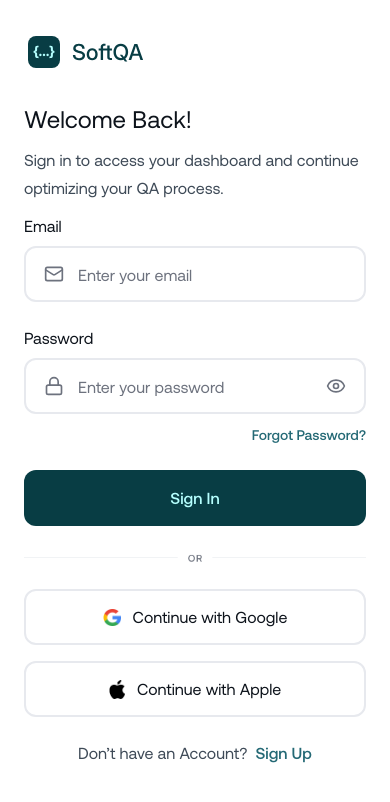
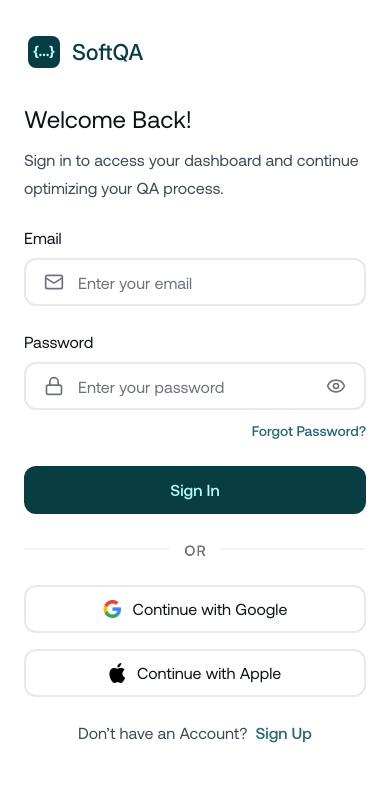
Before and after one commit to azkaanasiyya/softqa, a Next.js app: page /auth/sign-in in a window 390 px wide. Shown: the top 802 px of the page. Built offline with nearby package versions, Linux system fonts and the light colour scheme.

Commit message:
style(auth): adjust sizing and spacing

```diff
--- a/src/components/custom/inputemail.tsx
+++ b/src/components/custom/inputemail.tsx
@@ -27,7 +27,7 @@ export function InputEmail(props: React.ComponentProps<typeof Input>) {
             props.onBlur?.(e)
             }}
             className={cn(
-            "w-full h-14 border-2 border-grayscale-100 p-4 pl-[52px] text-[16px] leading-6 rounded-[12px]",
+            "w-full h-12 md:h-14 border-2 border-grayscale-100 p-4 pl-[52px] text-[16px] leading-6 rounded-[12px]",
             isFocused && "border-primary-500 text-grayscale-900",
             props.className
             )}
--- a/src/components/custom/inputpassword.tsx
+++ b/src/components/custom/inputpassword.tsx
@@ -43,7 +43,7 @@ export function InputPassword(props: React.ComponentProps<typeof Input>) {
           props.onBlur?.(e)
         }}
         className={cn(
-          "w-full h-14 border-2 border-grayscale-100 appearance-none p-4 pl-[52px] pr-[44px] text-[16px] leading-6 rounded-[12px]",
+          "w-full h-12 md:h-14 border-2 border-grayscale-100 appearance-none p-4 pl-[52px] pr-[44px] text-[16px] leading-6 rounded-[12px]",
           isFocused && "border-primary-500 text-grayscale-900",
           props.className,
           "hide-password-toggle"
--- a/src/components/custom/inputuser.tsx
+++ b/src/components/custom/inputuser.tsx
@@ -27,7 +27,7 @@ export function InputUser(props: React.ComponentProps<typeof Input>) {
             props.onBlur?.(e)
             }}
             className={cn(
-            "w-full h-14 border-2 border-grayscale-100 p-4 pl-[52px] text-[16px] leading-6 rounded-[12px]",
+            "w-full h-12 md:h-14 border-2 border-grayscale-100 p-4 pl-[52px] text-[16px] leading-6 rounded-[12px]",
             isFocused && "border-primary-500 text-grayscale-900",
             props.className
             )}
--- a/src/components/forgot/hero.tsx
+++ b/src/components/forgot/hero.tsx
@@ -7,8 +7,8 @@ import FadeInSection from "../animation/fadein";
 export default function ForgotHero() {
     return (
         <div className="bg-primary-50 w-screen h-screen flex flex-col justify-center px-6 md:px-8 lg:p-0 items-center">
-            <FadeInSection delay={0.5} className="bg-base-white rounded-[12px] max-w-[580px] w-full py-8 md:py-10 px-6 md:px-12 flex flex-col items-center gap-4">
-                <div className="felx flex-col gap-6">
+            <FadeInSection delay={0.5} className="bg-base-white rounded-[12px] lg:max-w-[580px] w-full py-8 md:py-10 px-6 md:px-12 flex flex-col items-center gap-4">
+                <div className="flex flex-col gap-8">
                     <div className="flex flex-col gap-4">
                        <h4 className="text-[24px] md:text-[32px] leading-[30px] md:leading-10 text-grayscale-900 text-center">Password recovery</h4>
                        <p className="text-[16px] md:text-[18px] leading-7 md:leading-8 text-grayscale-600 text-center">Enter your account&apos;s email and we&apos;ll send you an email to reset the password.</p>
@@ -18,7 +18,7 @@ export default function ForgotHero() {
                             <span className="text-[16px] leading-6 text-grayscale-900">Email Address</span>
                             <InputEmail placeholder="Enter your email"/>
                         </div>
-                        <Button variant="request" size="medium" className="w-full text-cyan-500 cursor-pointer">Send Email</Button>
+                        <Button variant="request" size="medium" className="w-full text-cyan-500 cursor-pointer h-[48px] md:h-full">Send Email</Button>
                     </div>
                 </div>
                 <div className="flex flex-row gap-2 items-center">
--- a/src/components/sign-in/hero.tsx
+++ b/src/components/sign-in/hero.tsx
@@ -7,14 +7,14 @@ import FadeInSection from "../animation/fadein";
 
 export default function SignInHero() {
     return (
-        <div className="flex flex-col justify-center w-full items-center">
+        <div className="flex flex-col justify-center w-screen items-center">
             <FadeInSection delay={0.5} className="flex flex-col items-center lg:items-start lg:flex-row max-w-[1720px] w-full lg:gap-[124px] py-8 md:pt-12 px-6 md:px-8 lg:py-0 lg:pr-0 lg:pl-[124px] lg:mx-auto">
-                <div className="lg:pt-[45px] md:pb-[152px] lg:pb-[124px] flex flex-col gap-8 md:gap-[88px] lg:gap-24 items-start w-full">
+                <div className="lg:pt-[45px] md:pb-[152px] lg:pb-[124px] flex flex-col gap-8 md:gap-[88px] lg:gap-24 items-start w-full lg:max-w-[488px]">
                     <Link href="/" className="cursor-pointer">
                         <Image src="/logo.svg" alt="logo" width={148.8} height={48} className="lg:w-[148.8px] lg:h-[48px] w-[124px] h-[40px]"/>
                     </Link>
                     <div className="flex flex-col items-center gap-6 w-full lg:max-w-[488px]">
-                        <FadeInSection delay={0.5} className="flex flex-col gap-3 md:gap-12 lg:gap-8 w-full">
+                        <FadeInSection delay={0.5} className="flex flex-col gap-6 md:gap-12 lg:gap-8 w-full">
                             <div className="flex flex-col gap-3 lg:gap-4">
                                 <h4 className="text-[24px] md:text-[32px] leading-[30px] md:leading-10 text-grayscale-900">Welcome Back!</h4>
                                 <span className="text-[16px] md:text-[18px] leading-7 md:leading-8 text-grayscale-600">Sign in to access your dashboard and continue optimizing your QA process.</span>
@@ -33,17 +33,19 @@ export default function SignInHero() {
                                         <span className="text-[14px] leading-[22px] font-medium text-primary-500 text-end">Forgot Password?</span>
                                     </Link>
                                 </div>
-                                <Button variant="request" size="medium" className="w-full text-cyan-500 cursor-pointer">Sign In</Button>
+                                <Button variant="request" size="medium" className="w-full text-cyan-500 cursor-pointer h-[48px] md:h-full">Sign In</Button>
                             </div>
                         </FadeInSection>
                         <FadeInSection delay={0.5} className="flex flex-col items-center gap-6 w-full">
-                            <Image src="/auth/or.png" alt="image" width={488} height={22}  className="lg:w-[488px] lg:h-[22px] w-full h-full"/>
+                            <Image src="/auth/or.png" alt="image" width={488} height={22} className="hidden lg:block w-full h-full"/>
+                            <Image src="/auth/or-tablet.png" alt="image" width={704} height={22} className="hidden md:block lg:block w-full h-full"/>
+                            <Image src="/auth/or-mobile.png" alt="image" width={327} height={22} className="block md:hidden w-full h-full"/>
                             <div className="flex flex-col items-center gap-4 w-full">
-                                <div className="cursor-pointer flex items-center justify-center gap-3 w-full lg:max-w-[488px] px-6 py-5 rounded-[12px] border-2 border-grayscale-100 h-14">
+                                <div className="cursor-pointer flex items-center justify-center gap-3 w-full lg:max-w-[488px] px-6 py-3 md:py-5 rounded-[12px] border-2 border-grayscale-100 h-12 md:h-14">
                                     <Image src="/auth/google.png" alt="image" width={18} height={18} />
                                     <span className="text-[16px] leading-6 text-grayscale-900">Continue with Google</span>
                                 </div>
-                                <div className="cursor-pointer flex justify-center gap-3 items-center w-full lg:max-w-[488px] px-6 py-5 rounded-[12px] border-2 border-grayscale-100 h-14">
+                                <div className="cursor-pointer flex justify-center gap-3 items-center w-full lg:max-w-[488px] px-6 py-3 md:py-5 rounded-[12px] border-2 border-grayscale-100 h-12 md:h-14">
                                     <Image src="/auth/apple.png" alt="image" width={16.28} height={20} />
                                     <span className="text-[16px] leading-6 text-grayscale-900">Continue with Apple</span>
                                 </div>
@@ -57,7 +59,7 @@ export default function SignInHero() {
                         </FadeInSection>
                     </div>
                 </div>
-                <div className="bg-[url('/auth/bg-sign-in.png')] bg-no-repeat bg-center bg-cover pt-[216px] px-[72px] pb-16 hidden lg:flex lg:flex-col w-full gap-[210px]">
+                <div className="bg-[url('/auth/bg-sign-in.png')] bg-cover pt-[216px] px-[72px] pb-16 hidden lg:flex lg:flex-col w-[704px] xl:w-full gap-[210px]">
                     <FadeInSection delay={0.5} className="flex flex-col max-w-[560px] gap-8">
                         <h1 className="text-[56px] leading-[70px] text-base-white">Revolutionize QA with Smarter Automation</h1>
                         <div className="flex flex-col gap-10">
--- a/src/components/sign-up/hero.tsx
+++ b/src/components/sign-up/hero.tsx
@@ -10,15 +10,15 @@ export default function SignHero() {
     return (
         <div className="flex flex-col justify-center w-full items-center overflow-hidden">
             <FadeInSection delay={0.5} className="flex flex-row max-w-[1720px] max-h-[1024px] h-full w-full gap-[124px] px-6 md:px-8 lg:pl-[124px] lg:mx-auto lg:pr-[0px]">
-                <div className="lg:w-1/3 py-6 md:pt-12 lg:pt-[45px] pb-[86px] lg:pb-[124px] flex flex-col gap-8 md:gap-12 lg:gap-16 items-start">
-                <Link href="/" className="cursor-pointer">
-                    <Image src="/logo.svg" alt="logo" width={148.8} height={48} className="lg:w-[148.8px] lg:h-[48px] w-[124px] h-[40px]"/>
-                </Link>
+                <div className="lg:w-1/3 py-6 md:pt-12 lg:pt-[45px] pb-[86px] lg:pb-[124px] flex flex-col gap-8 md:gap-12 lg:gap-16 items-start w-full">
+                    <Link href="/" className="cursor-pointer">
+                        <Image src="/logo.svg" alt="logo" width={148.8} height={48} className="lg:w-[148.8px] lg:h-[48px] w-[124px] h-[40px]"/>
+                    </Link>
                     <div className="flex flex-col items-center gap-6 w-full lg:max-w-[488px]">
                         <div className="flex flex-col gap-8 w-full">
                             <div className="flex flex-col gap-4">
                                 <h4 className="text-[24px] md:text-[32px] leading-[30px] md:leading-10 text-grayscale-900">Get Started with SoftQA Today</h4>
-                                <span className="text-[16px] md:text-[18px] leading-7 md:leading-8 text-grayscale-600">Join thousands of developers and QA professionals streamlining their testing processes with our platform.</span>
+                                <span className="text-[16px] md:text-[18px] leading-7 md:leading-8 text-grayscale-600">Join thousands of developers and QA professionals streamlining their testing <br className="hidden md:block lg:outline-hidden"/> processes with our platform.</span>
                             </div>
                             <div className="flex flex-col gap-6">
                                 <div className="flex flex-col gap-2">
@@ -33,17 +33,19 @@ export default function SignHero() {
                                     <span className="text-[16px] leading-6 text-grayscale-900">Password</span>
                                     <InputPassword placeholder="******"/>
                                 </div>
-                                <Button variant="request" size="medium" className="w-full text-cyan-500 cursor-pointer">Sign Up</Button>
+                                <Button variant="request" size="medium" className="w-full text-cyan-500 cursor-pointer h-[48px] md:h-full">Sign Up</Button>
                             </div>
                         </div>
                         <div className="flex flex-col items-center gap-6 w-full">
-                            <Image src="/auth/or.png" alt="image" width={488} height={22} className="lg:w-[488px] lg:h-[22px] w-full h-full"/>
+                            <Image src="/auth/or.png" alt="image" width={488} height={22} className="hidden lg:block w-full h-full"/>
+                            <Image src="/auth/or-tablet.png" alt="image" width={704} height={22} className="hidden md:block lg:block w-full h-full"/>
+                            <Image src="/auth/or-mobile.png" alt="image" width={327} height={22} className="block md:hidden w-full h-full"/>
                             <div className="flex flex-col items-center gap-4 w-full">
-                                <div className="cursor-pointer flex items-center justify-center gap-3 w-full lg:max-w-[488px] px-6 py-5 rounded-[12px] border-2 border-grayscale-100 h-14">
+                                <div className="cursor-pointer flex items-center justify-center gap-3 w-full lg:max-w-[488px] px-6 py-3 md:py-5 rounded-[12px] border-2 border-grayscale-100 h-12 md:h-14">
                                     <Image src="/auth/google.png" alt="image" width={18} height={18} />
                                     <span className="text-[16px] leading-6 text-grayscale-900">Continue with Google</span>
                                 </div>
-                                <div className="cursor-pointer flex justify-center gap-3 items-center w-full lg:max-w-[488px] px-6 py-5 rounded-[12px] border-2 border-grayscale-100 h-14">
+                                <div className="cursor-pointer flex justify-center gap-3 items-center w-full lg:max-w-[488px] px-6 py-3 md:py-5 rounded-[12px] border-2 border-grayscale-100 h-12 md:h-14">
                                     <Image src="/auth/apple.png" alt="image" width={16.28} height={20} />
                                     <span className="text-[16px] leading-6 text-grayscale-900">Continue with Apple</span>
                                 </div>
```
Also changed, not shown: public/auth/or-mobile.png (added), public/auth/or-tablet.png (added).
